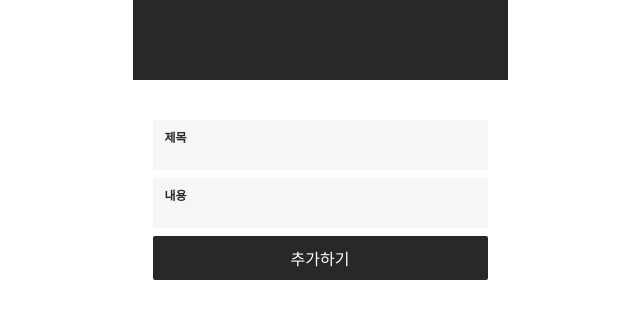
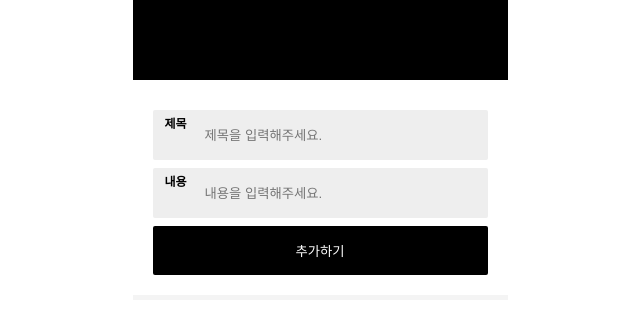
Before and after one commit to kordobby/HH99-todolist, a React (Create React App) app: page / in a window 1280 px wide. Shown: the top 318 px of the page, without its empty margins (320-960 px from the left). Built offline with nearby package versions, Linux system fonts and the light colour scheme.

Commit message:
🎨 [FEAT] add input attributes, add Devider

```diff
--- a/package.json
+++ b/package.json
@@ -11,6 +11,7 @@
     "react-scripts": "5.0.1",
     "styled-component": "^2.8.0",
     "styled-components": "^5.3.6",
+    "styled-reset": "^4.4.5",
     "web-vitals": "^2.1.0"
   },
   "scripts": {
--- /dev/null
+++ b/src/components/GlobalStyles.js
@@ -0,0 +1,13 @@
+import styled, { createGlobalStyle } from "styled-components";
+import reset from "styled-reset";
+import { colors } from "../shared/styles/utilColors";
+export const GlobalStyles = createGlobalStyle`
+    ${reset}
+`;
+
+export const CommonDevider = styled.div`
+  width: 100%;
+  height: 5px;
+  background-color: ${colors.grayscale.gray08};
+  margin: 20px 0px;
+`;
--- a/src/components/Header.jsx
+++ b/src/components/Header.jsx
@@ -12,7 +12,5 @@ const HeaderWrapper = styled.div`
     width: 375px;
   }
   height: 80px;
-  position: fixed;
-  top: 0;
-  z-index: 1;
+  margin-bottom: 30px;
 `;
--- a/src/components/TodoFlatList.jsx
+++ b/src/components/TodoFlatList.jsx
@@ -2,7 +2,7 @@ import Card from "./Card";
 import styled from "styled-components";
 
 const TodoFlatList = ({ data }) => {
-  if (data[0].id === 0) return <></>;
+  if (data.length === 0) return <></>;
 
   return (
     <TodoFlatListScrollWrapper>
--- a/src/components/TodoForm.jsx
+++ b/src/components/TodoForm.jsx
@@ -3,16 +3,44 @@ import Input from "../elements/Input";
 import Button from "../elements/Button";
 import styled from "styled-components";
 
-const TodoForm = () => {
+const TodoForm = ({ setTodoData }) => {
   const [todo, setTodo] = useState({
     title: "",
     contents: "",
   });
 
+  const onSubmitHandler = (e) => {
+    e.preventDefault();
+    console.log("....");
+    setTodoData((prev) => [
+      ...prev,
+      {
+        title: todo.title,
+        contents: todo.contents,
+        id: 1,
+        isDone: false,
+      },
+    ]);
+    setTodo({
+      title: "",
+      contents: "",
+    });
+  };
+
   return (
-    <TodoFormWrapper>
-      <Input label="title" setTodo={setTodo} />
-      <Input label="contents" setTodo={setTodo} />
+    <TodoFormWrapper onSubmit={onSubmitHandler}>
+      <Input
+        placeholder="제목을 입력해주세요."
+        label="title"
+        setTodo={setTodo}
+        value={todo.title}
+      />
+      <Input
+        placeholder="내용을 입력해주세요."
+        label="contents"
+        setTodo={setTodo}
+        value={todo.contents}
+      />
       <Button>추가하기</Button>
     </TodoFormWrapper>
   );
@@ -20,7 +48,7 @@ const TodoForm = () => {
 
 export default TodoForm;
 
-const TodoFormWrapper = styled.div`
+const TodoFormWrapper = styled.form`
   display: flex;
   flex-direction: column;
   /* border: 1px solid red; */
--- a/src/elements/Button.jsx
+++ b/src/elements/Button.jsx
@@ -3,9 +3,9 @@ import React from "react";
 import { colors } from "../shared/styles/utilColors";
 import flex from "../shared/styles/utilFlex";
 
-const Button = ({ children }) => {
+const Button = ({ children, onClick }) => {
   return (
-    <ButtonWrapper>
+    <ButtonWrapper onClick={onClick}>
       <span>{children}</span>
     </ButtonWrapper>
   );
@@ -13,12 +13,9 @@ const Button = ({ children }) => {
 
 export default Button;
 
-const ButtonWrapper = styled.div`
-  /* height: 30px; */
-  /* width: 120px; */
-  /* height: 50px; */
+const ButtonWrapper = styled.button`
   border-radius: 2px;
-  padding: 10px 0px;
+  padding: 15px 0px;
   border: none;
   background-color: ${colors.grayscale.black};
   color: ${colors.grayscale.white};
--- a/src/elements/Input.jsx
+++ b/src/elements/Input.jsx
@@ -7,7 +7,7 @@ const data = {
   contents: "내용",
 };
 
-const Input = ({ label, setTodo }) => {
+const Input = ({ placeholder, label, setTodo, value }) => {
   const onChangeHandler = (e, key) => {
     setTodo((prev) => ({ ...prev, [key]: e.target.value }));
   };
@@ -16,7 +16,12 @@ const Input = ({ label, setTodo }) => {
     <InputWrapper>
       {label && <InputLabel>{data[label]}</InputLabel>}
       <InnerContainer>
-        <input onChange={(e) => onChangeHandler(e, label)}></input>
+        <input
+          max="18"
+          placeholder={placeholder}
+          value={value}
+          onChange={(e) => onChangeHandler(e, label)}
+        ></input>
       </InnerContainer>
     </InputWrapper>
   );
@@ -41,14 +46,15 @@ const InputLabel = styled.div`
 
 const InnerContainer = styled.div`
   height: 30px;
-  background-color: ${colors.grayscale.gray};
+  background-color: ${colors.grayscale.gray07};
   ${flex({ justify: "center" })};
   padding: 10px 50px;
+  border-radius: 2px;
   input {
     width: 100%;
     height: 100%;
     outline: none;
     border: none;
-    background-color: ${colors.grayscale.gray};
+    background-color: ${colors.grayscale.gray07};
   }
 `;
--- a/src/elements/common.styles.js
+++ b/src/elements/common.styles.js
@@ -1,9 +1,7 @@
 import styled from "styled-components";
 
 export const InnerWrapper = styled.div`
-  width: 100%;
-  height: 100%;
-  padding: 120px 20px 60px 20px;
+  padding: 0px 20px;
   /* border: 1px solid blue; */
   box-sizing: border-box;
   display: flex;
--- a/src/index.js
+++ b/src/index.js
@@ -5,10 +5,12 @@ import App from "./App";
 import Header from "./components/Header";
 import reportWebVitals from "./reportWebVitals";
 import Layout from "./components/Layout";
-import { InnerWrapper } from "./elements/common.styles";
+import { GlobalStyles } from "./components/GlobalStyles";
+
 const root = ReactDOM.createRoot(document.getElementById("root"));
 root.render(
   <React.StrictMode>
+    <GlobalStyles />
     <Layout>
       <Header />
       <App />
--- a/src/pages/Todo.jsx
+++ b/src/pages/Todo.jsx
@@ -1,22 +1,22 @@
 import React, { useState } from "react";
+import { CommonDevider } from "../components/GlobalStyles";
 import TodoFlatList from "../components/TodoFlatList";
 import TodoForm from "../components/TodoForm";
 import { InnerWrapper } from "../elements/common.styles";
 const Todo = () => {
-  const [todoData, setTodoData] = useState([
-    {
-      id: 0,
-      title: "asdf",
-      contents: "asdf",
-      isDone: false,
-    },
-  ]);
+  const [todoData, setTodoData] = useState([]);
 
+  console.log(todoData);
   return (
-    <InnerWrapper>
-      <TodoForm setTodoData={setTodoData} />
-      <TodoFlatList data={todoData} />
-    </InnerWrapper>
+    <>
+      <InnerWrapper>
+        <TodoForm setTodoData={setTodoData} />
+      </InnerWrapper>
+      <CommonDevider />
+      <InnerWrapper>
+        <TodoFlatList data={todoData} />
+      </InnerWrapper>
+    </>
   );
 };
 
--- a/src/shared/styles/utilColors.js
+++ b/src/shared/styles/utilColors.js
@@ -1,7 +1,23 @@
 export const colors = {
+  brand: "#F4633A",
   grayscale: {
-    black: "#282828",
-    gray: "#F6F6F6",
+    black: "#000",
+    gray01: "#222",
+    gray02: "#444",
+    gray03: "#666",
+    gray04: "#888",
+    gray05: "#aaa",
+    gray06: "#ddd",
+    gray07: "#eee",
+    gray08: "#f4f4f4",
+    gray09: "#f8f8f8",
     white: "#fff",
   },
+  context: {
+    placeholder: "#D1D2D7",
+    info: "#0091FF",
+    success: "#5ECE7B",
+    error: "#EB4949",
+    done: "#469A5C",
+  },
 };
```
Also changed, not shown: src/components/Layout.jsx (+0 -12 lines), 1 other file (tests, documents, lock files or other folders).
